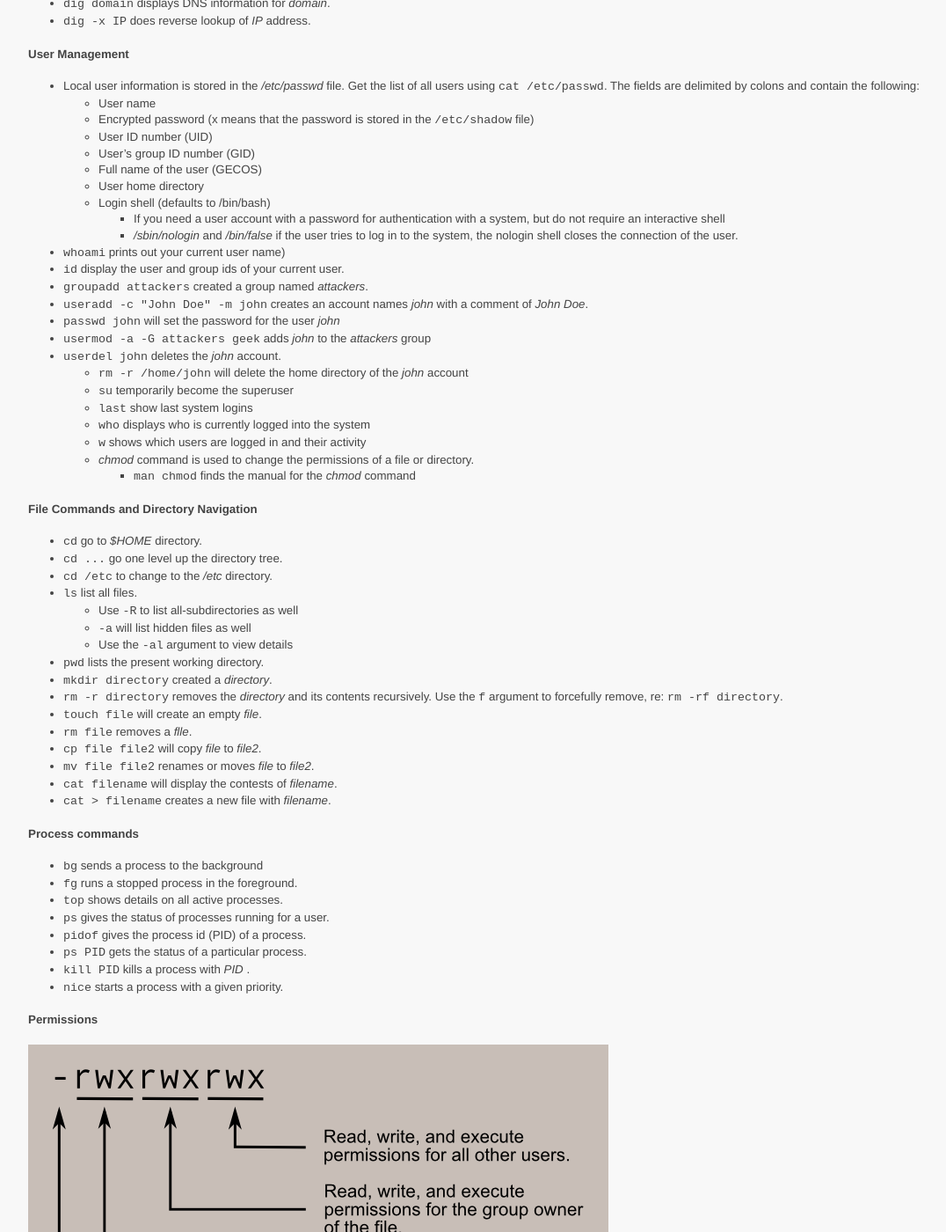
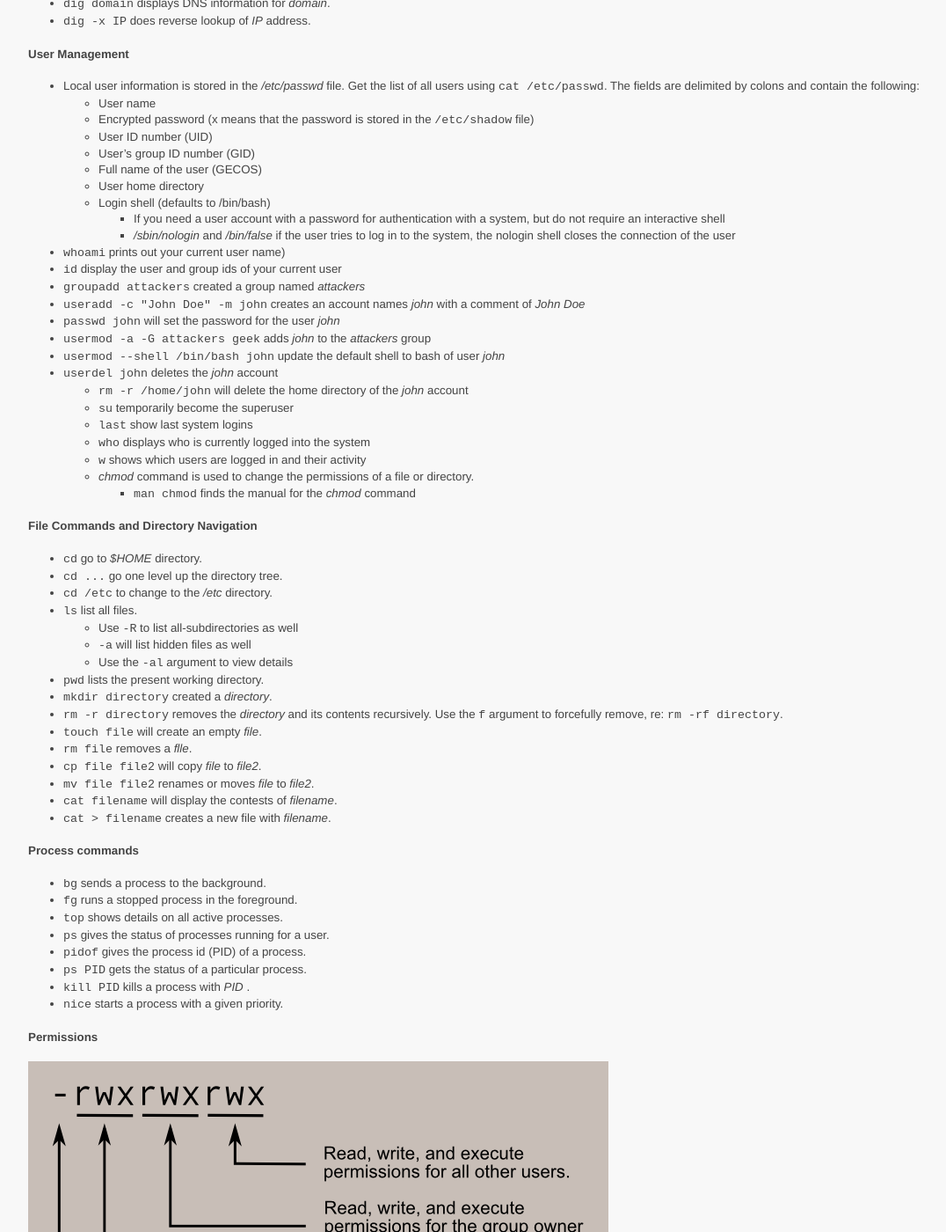
Before and after one commit to ycpcs/cs335-spring2022, a Jekyll site: the page built from labs/setup.md, in a window 1280 px wide and 1400 px high, scrolled down 772 px. Shown: the whole window at 88% size, without its empty margins (68-1144 px from the left). Built offline with Jekyll 4.4.1, drawn with Linux system fonts in a browser that asks for light colours.

Commit message:
add sample of updating user's shell

````diff
--- a/labs/setup.md
+++ b/labs/setup.md
@@ -52,14 +52,15 @@ Cheat Sheets
   - User home directory
   - Login shell (defaults to /bin/bash)
     - If you need a user account with a password for authentication with a system, but do not require an interactive shell
-    - _/sbin/nologin_ and _/bin/false_ if the user tries to log in to the system, the nologin shell closes the connection of the user.
+    - _/sbin/nologin_ and _/bin/false_ if the user tries to log in to the system, the nologin shell closes the connection of the user
 - ```whoami``` prints out your current user name)
-- ```id``` display the user and group ids of your current user.
-- ```groupadd attackers``` created a group named _attackers_.
-- ```useradd -c "John Doe" -m john``` creates an account names _john_ with a comment of _John Doe_.
+- ```id``` display the user and group ids of your current user
+- ```groupadd attackers``` created a group named _attackers_
+- ```useradd -c "John Doe" -m john``` creates an account names _john_ with a comment of _John Doe_
 - ```passwd john``` will set the password for the user _john_
 - ```usermod -a -G attackers geek``` adds _john_ to the _attackers_ group
-- ```userdel john``` deletes the _john_ account.
+- ```usermod --shell /bin/bash john``` update the default shell to bash of user _john_
+- ```userdel john``` deletes the _john_ account
   - ```rm -r /home/john``` will delete the home directory of the _john_ account
   - ```su``` temporarily become the superuser
   - ```last``` show last system logins
@@ -87,7 +88,7 @@ Cheat Sheets
 - ```cat > filename```  creates a new file with _filename_.
 
 #### Process commands
-- ```bg``` sends a process to the background
+- ```bg``` sends a process to the background.
 - ```fg```	runs a stopped process in the foreground.
 - ```top``` shows	details on all active processes.
 - ```ps```	gives the status of processes running for a user.
````
